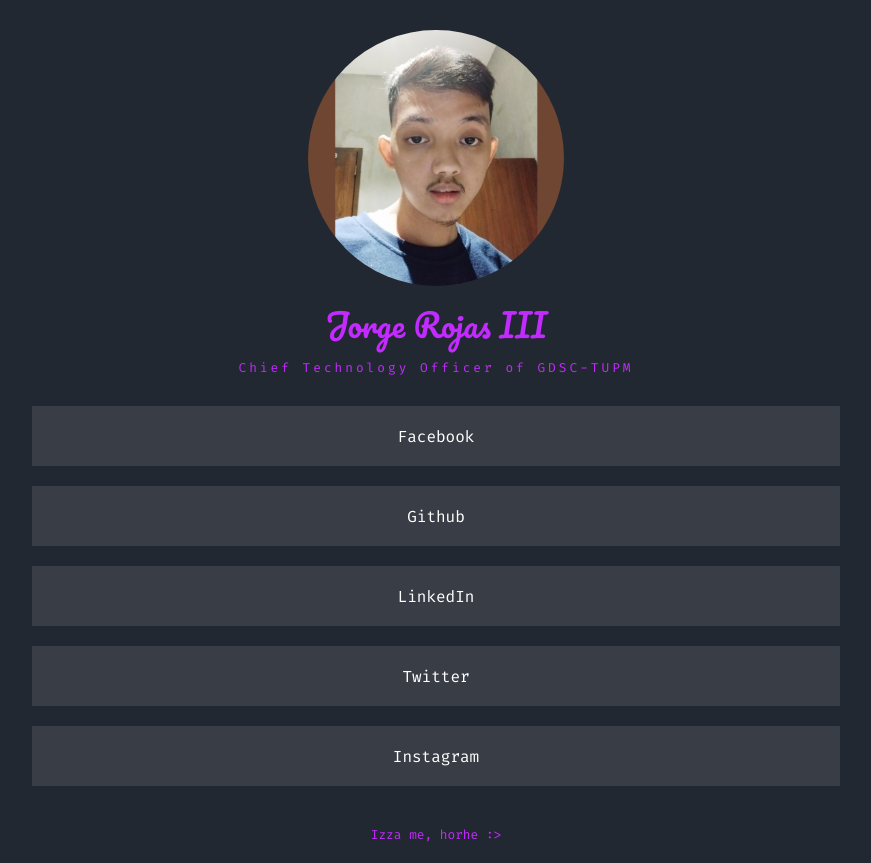
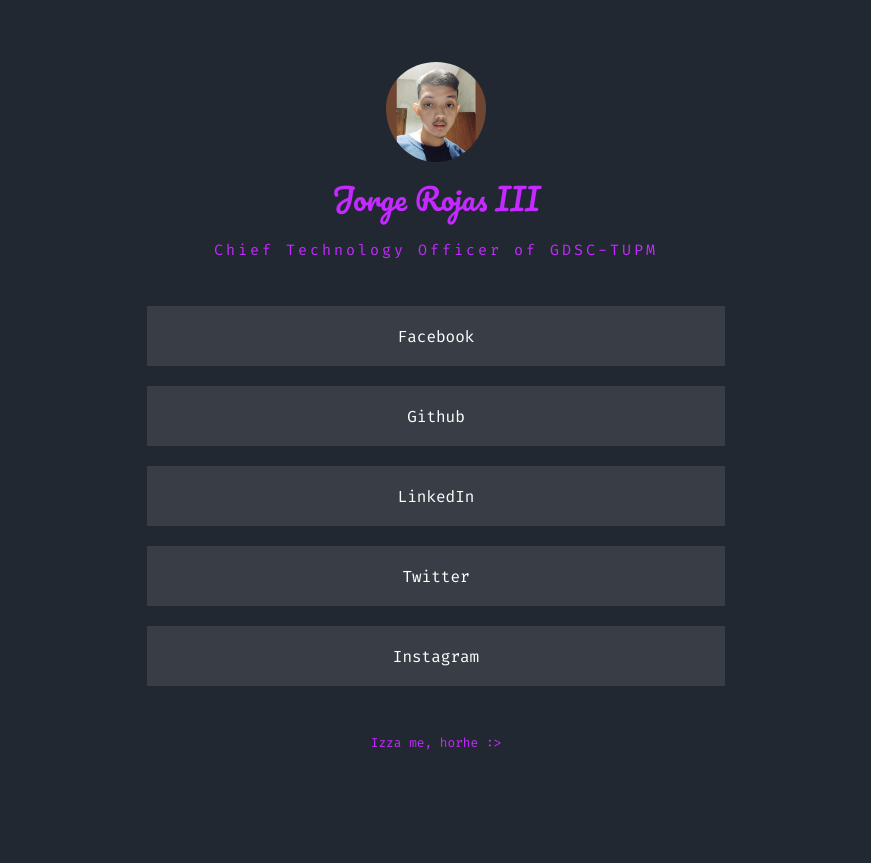
Before and after one commit to jorgerojasiii/linktree, a plain HTML site: page index.html in a window 1280 px wide. Shown: the whole page, without its empty margins (204-1075 px from the left). After the commit the page ends 800 px from the top, so only its background shows below. Drawn offline with Linux system fonts and the light colour scheme.

Commit message:
image size

```diff
--- a/style.css
+++ b/style.css
@@ -2,6 +2,7 @@
 * {
      margin: 0;
      padding: 0;
+     padding-top: 8px;
 }
  body{
      background-color: #222831;
@@ -23,14 +24,14 @@
      align-items: center;
 }
  .image {
-     max-width: 20%;
-     min-width: 125px;
+     max-width: 7%;
+     min-width: 100px;
      border-radius: 100%;
 }
  .name{
      padding-top: 10px;
      padding-bottom: 5px;
-     font-size: 2rem;
+     font-size: 30px;
      text-align: center;
      font-family: "Pacifico";
      color: #c32aff;
@@ -38,18 +39,19 @@
  .description{
      padding-top: 2px;
      padding-bottom: 10px;
-     font-size: .8rem;
+     font-size: 15px;
      font-family: "Fira Code";
      color: #c32aff;
      letter-spacing: 3px;
      text-align: center;
+     max-width: 70%;
 }
  .container_links {
      display: flex;
      align-items: center;
      justify-content: center;
      flex-direction: column;
-     width: 100%;
+     width: 70%;
      text-align: center;
      gap: 20px;
 }
```
